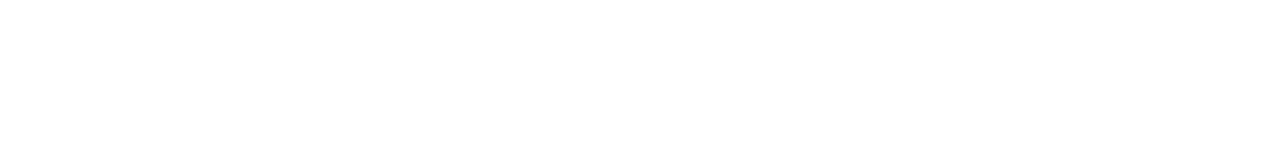
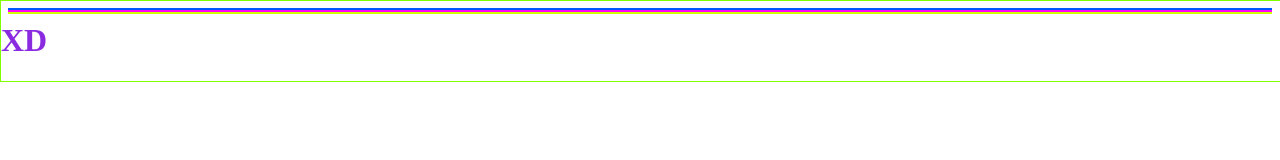
Before and after one commit to jankowskipawel/paWWW-p1, a plain HTML site: page index.html in a window 1280 px wide. Drawn offline with Linux system fonts and the light colour scheme.

Commit message:
Add basic css to place elements on site

```diff
--- a/index.html
+++ b/index.html
@@ -7,7 +7,7 @@
   </head>
   <body>
     <header>
-
+      <h1>XD</h1>
     </header>
     <section>
       <article>
--- a/styles/main.css
+++ b/styles/main.css
@@ -0,0 +1,23 @@
+h1{
+  color: blueviolet;
+}
+
+header{
+  border: chartreuse 1px solid;
+  position: fixed;
+  left: 0px;
+  top: 0px;
+  width: 100%;
+}
+
+section{
+  border: rgb(0, 89, 255) 1px solid;
+}
+
+aside{
+  border: magenta 1px solid;
+}
+
+footer{
+  border: rgb(208, 255, 0) 1px solid;
+}
```
